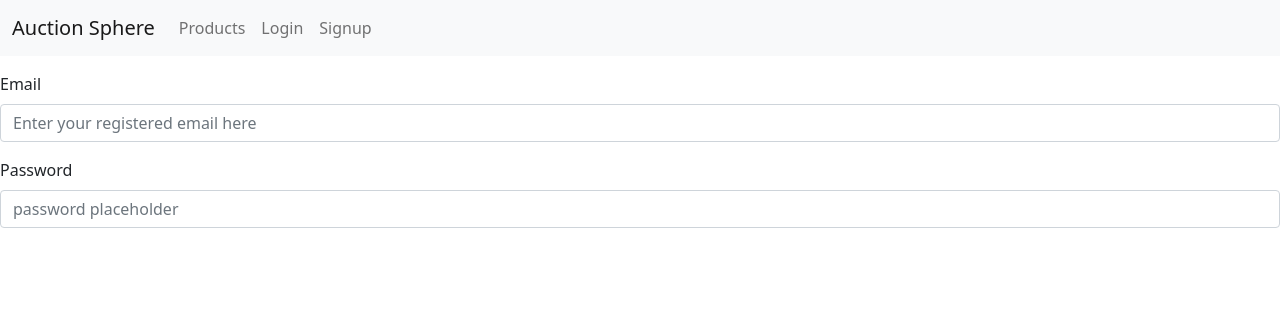
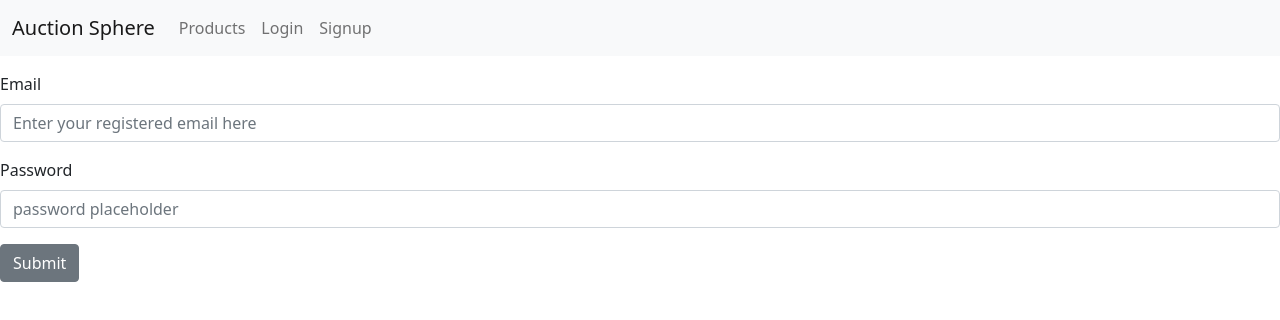
Before and after one commit to mithildani/Auction-Sphere, a React (Create React App) app: page /login in a window 1280 px wide. Shown: the top 320 px of the page. Built offline with nearby package versions, Linux system fonts and the light colour scheme.

Commit message:
Login form React

```diff
--- a/src/components/LoginSignup/Login.js
+++ b/src/components/LoginSignup/Login.js
@@ -1,36 +1,48 @@
-import React from 'react'
-import { Form, FormGroup, Label, Input, Navbar} from 'reactstrap'
-import Navv from './Navv'
+import React, { useState } from "react";
+import { Form, FormGroup, Label, Input, Navbar, Button } from "reactstrap";
+import Navv from "./Navv";
 const Login = () => {
+  const handleChange = (event) => {
+    setFormData({ ...formData, [event.target.name]: event.target.value });
+  };
+  const handleSubmit = (event) => {
+    event.preventDefault();
+    console.log(formData);
+  };
+  const [formData, setFormData] = useState({
+    email: "",
+    password: "",
+  });
   return (
     <div>
       <Navv />
-      <Form>
+      <Form onSubmit={handleSubmit}>
         <FormGroup>
-        <Label for="Email">
-          Email
-        </Label>
+          <Label for="Email">Email</Label>
           <Input
             id="Email"
             name="email"
             placeholder="Enter your registered email here"
             type="email"
+            value={formData.email}
+            onChange={(e) => handleChange(e)}
           />
         </FormGroup>
         <FormGroup>
-        <Label for="Password">
-          Password
-        </Label>
+          <Label for="Password">Password</Label>
           <Input
             id="Password"
             name="password"
             placeholder="password placeholder"
             type="password"
+            value={formData.password}
+            onChange={(e) => handleChange(e)}
           />
         </FormGroup>
+        <Button>Submit</Button>
       </Form>
     </div>
-  )
-}
+  );
+};
 
-export default Login
+export default Login;
--- a/src/components/LoginSignup/Navv.js
+++ b/src/components/LoginSignup/Navv.js
@@ -28,6 +28,7 @@ function Navv(args) {
             setIsOpen(!isOpen);
           }}
         />
+
         <Collapse isOpen={isOpen} navbar>
           <Nav className="mr-auto" navbar>
             <NavItem>
```
Lines whose indentation alone changed are shown as unchanged.
